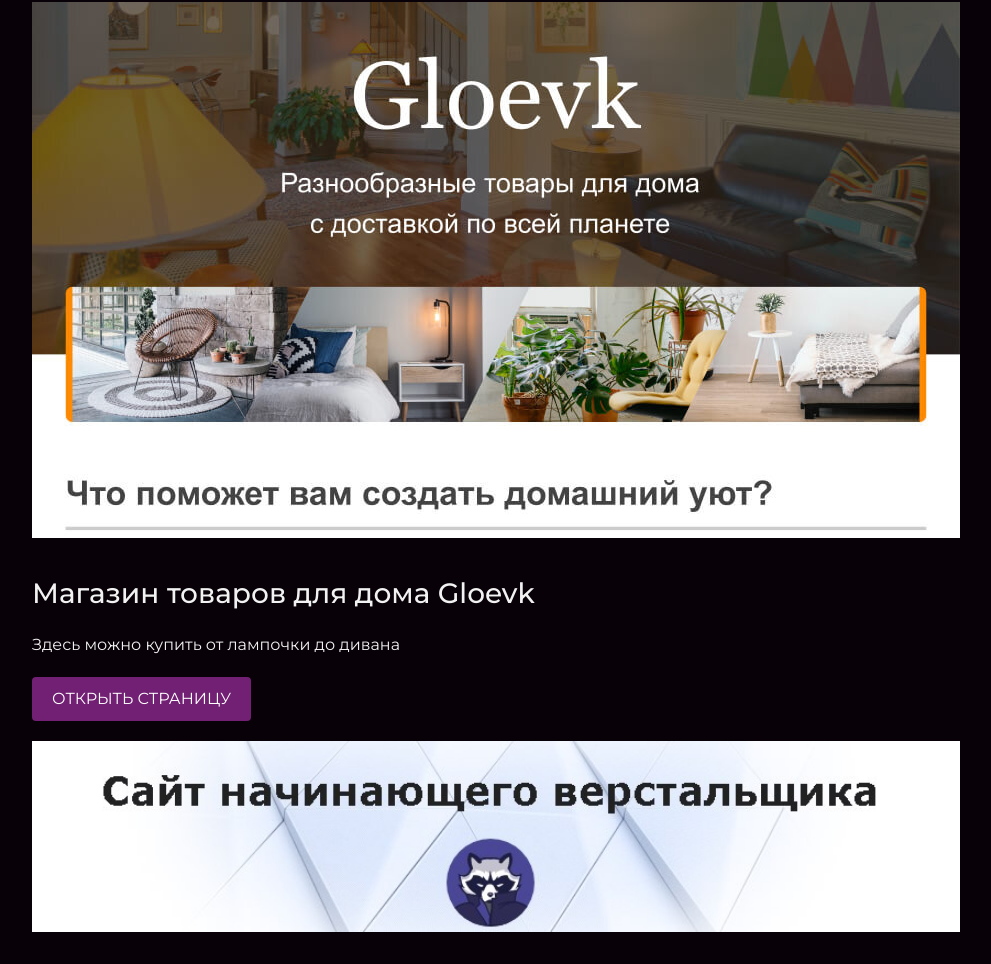
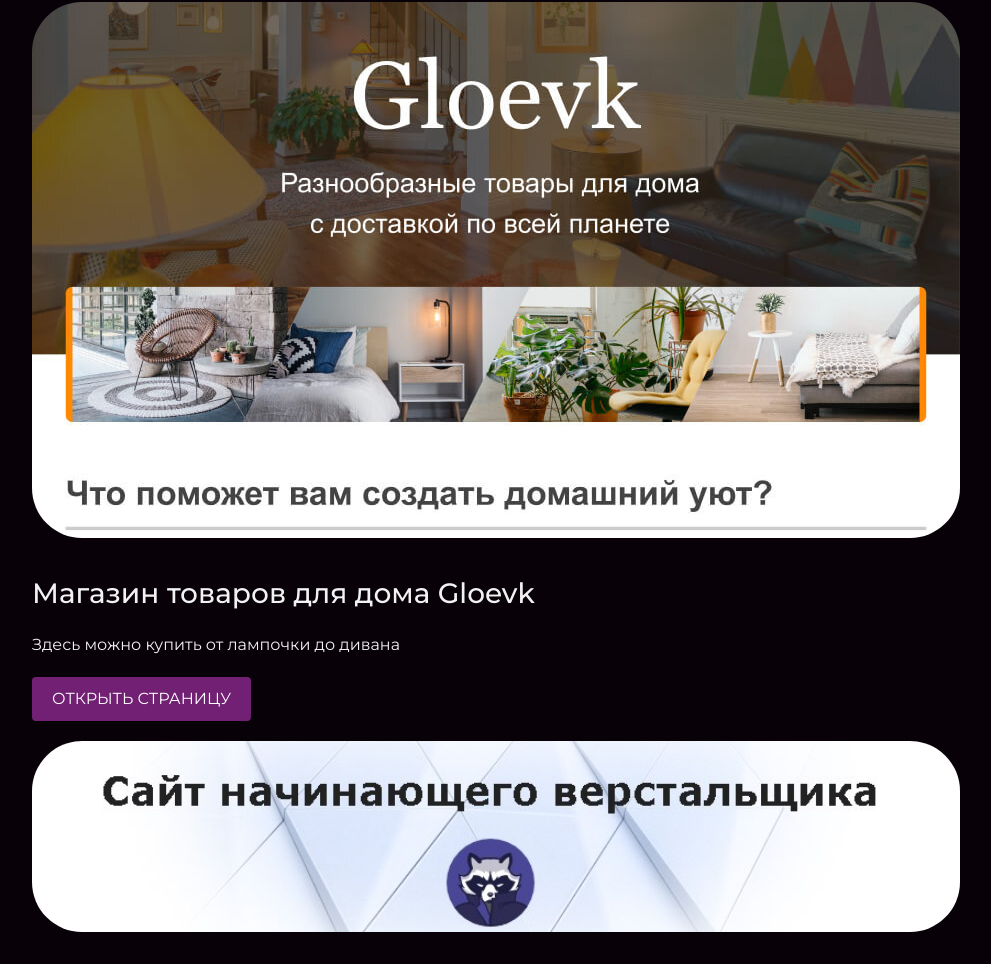
Before and after one commit to whatchalookinat/my-site, a plain HTML site: page index.html in a window 1280 px wide. Shown: the part 2561-3525 px from the top of the page, without its empty margins (144-1135 px from the left). Drawn offline with Linux system fonts and the light colour scheme.

Commit message:
Add files via upload

```diff
--- a/index.html
+++ b/index.html
@@ -30,7 +30,7 @@
 	<div class="container">
       <h2 class="subheading">Давайте познакомимся</h2>
       <figure class="user-image">
-        <img src="files/user.jpg" width="928" height="536" alt="Фотография неопознанного енота">
+        <img src="files/user.jpg" width="928" height="536" alt="Фотография неопознанного енота" style="border-radius: 50px;">
       </figure>
       <h3>Пара слов о себе:</h3>
       <p><ul>
@@ -63,13 +63,13 @@
 	<div class="container">
       <h2 class="subheading">Мои работы:</h2>
 <figure class="project-image">
-   <img src="files/project.jpg" width="928" height="536" alt="Сайт магазина товаров для дома">
+   <img src="files/project.jpg" width="928" height="536" alt="Сайт магазина товаров для дома" style="border-radius: 50px;">
       </figure>
       <h3>Магазин товаров для дома Gloevk</h3>
       <p>Здесь можно купить от лампочки до дивана</p>
       <a class="button" href="source/project/index.html">Открыть страницу</a>
 <figure class="blog-image">
-   <img src="source/blog/blog.jpg" width="928" alt="Мой блог-верстальщика">
+   <img src="source/blog/blog.jpg" width="928" alt="Мой блог-верстальщика" style="border-radius: 50px;">
       </figure>
       <h3>Блог о несчастных буднях верстальщика-енота</h3>
       <p>Статический блог про обучение HTML и CSS.</p>
```
